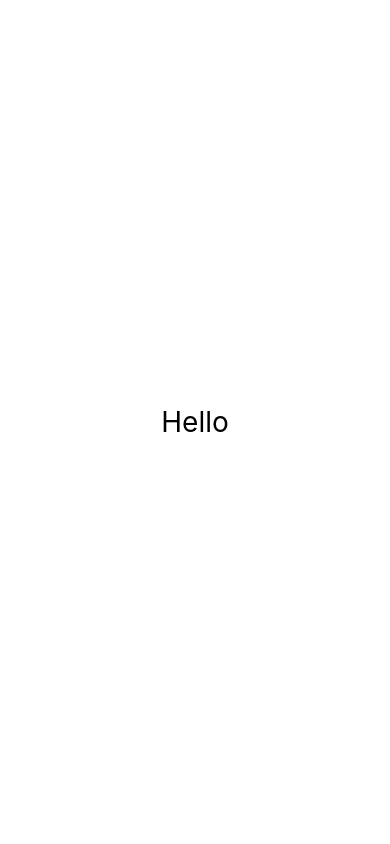
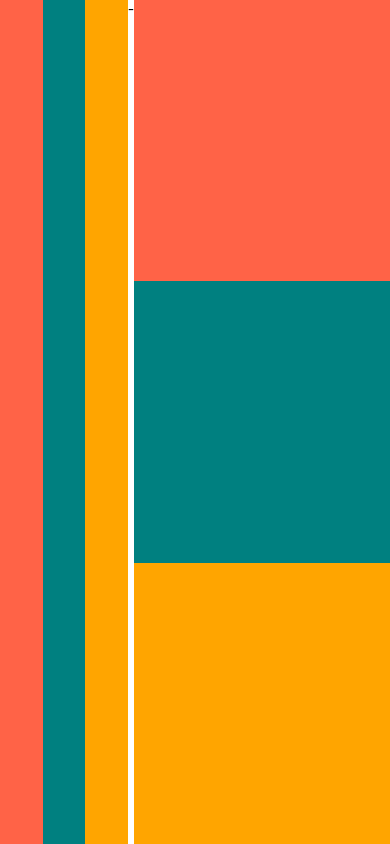
Before and after one commit to coqoa/RN-NomadWeather, a React Native app in the folder NomadWeather/: screen / in a window 390 px wide. Built offline with nearby package versions, Linux system fonts and the light colour scheme.

Commit message:
220212 nomad-RN-weather (#2.4 Layout System (10:27))

```diff
--- a/NomadWeather/App.js
+++ b/NomadWeather/App.js
@@ -1,24 +1,27 @@
 import { StatusBar } from 'expo-status-bar';
 import { StyleSheet, Text, View } from 'react-native';
+import { backgroundColor } from 'react-native/Libraries/Components/View/ReactNativeStyleAttributes';
 
 export default function App() {
   return (
-      <View style={styles.container}>
-        <Text style={styles.text}>Hello</Text>
-        <StatusBar style="dark" />
+    <View style={{flex: 1, flexDirection: "row"}}>
+      <View style={{flex: 1, flexDirection: "row"}}>
+        <View style={{flex: 1, backgroundColor: "tomato"}}></View>
+        <View style={{flex: 1, backgroundColor: "teal"}}></View>
+        <View style={{flex: 1, backgroundColor: "orange"}}></View>
       </View>
+      <Text>-</Text>
+      <View style={{flex: 2}}>
+        <View style={{flex: 1, backgroundColor: "tomato"}}></View>
+        <View style={{flex: 1, backgroundColor: "teal"}}></View>
+        <View style={{flex: 1, backgroundColor: "orange"}}></View>
+      </View>
+    </View>
   );
 }
 
 const styles = StyleSheet.create({
   container: {
-    flex: 1,
-    backgroundColor: 'white',
-    alignItems: 'center',
-    justifyContent: 'center',
-  },
-  text: {
-    fontSize: 28,
-    color: "black",
+
   },
 });
```
